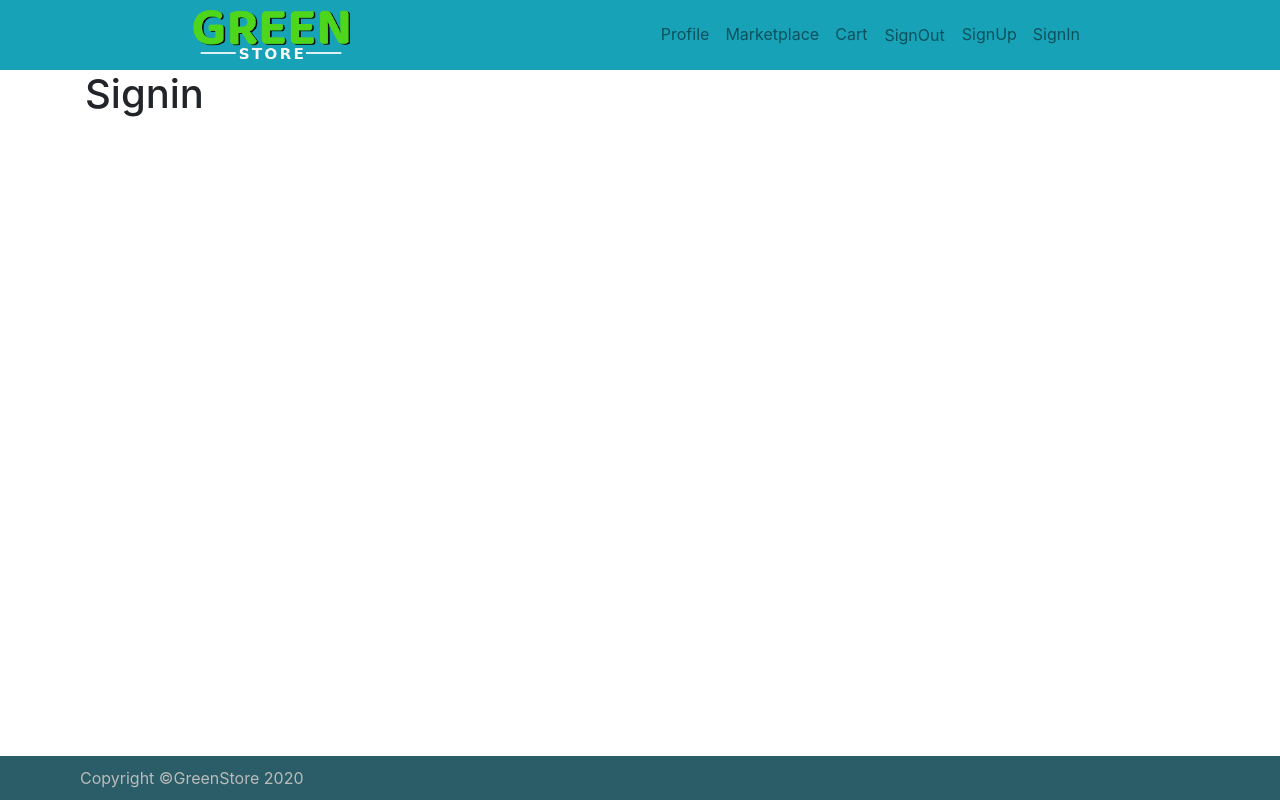
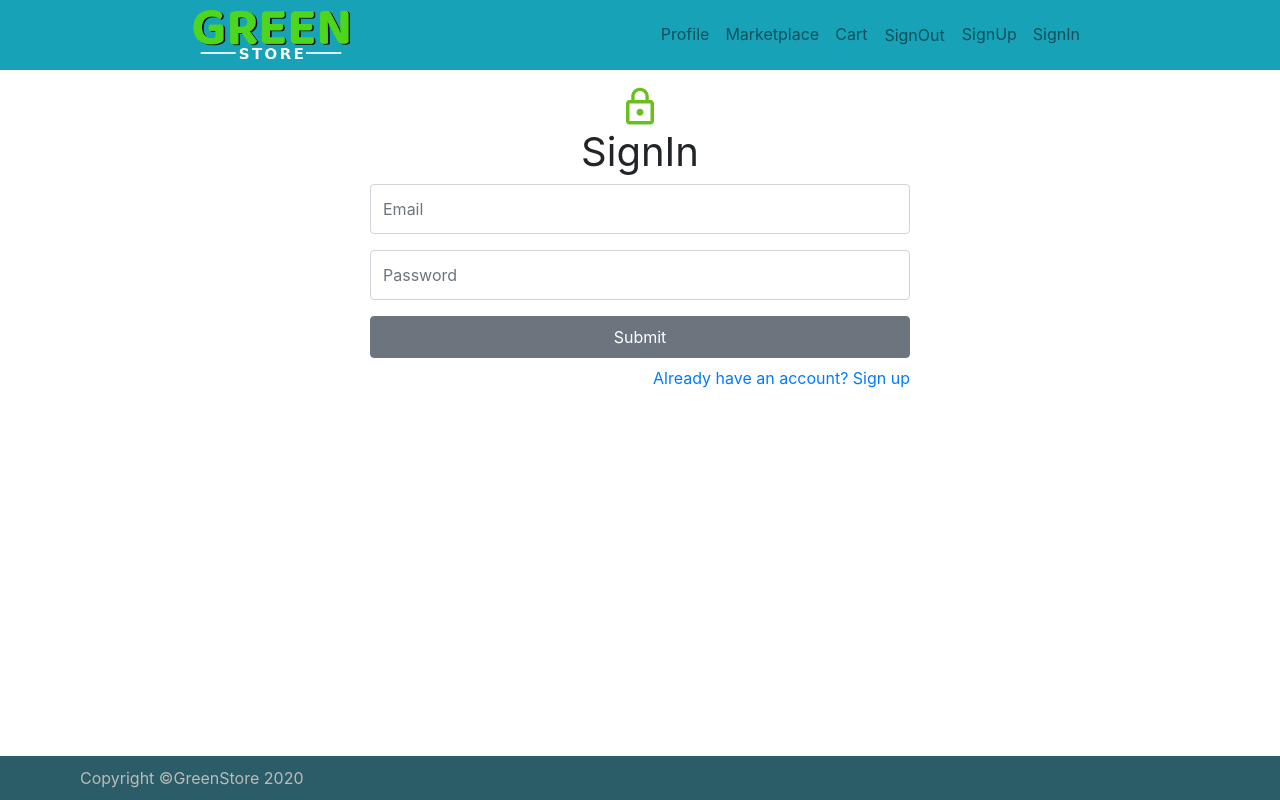
Before and after one commit to rale80/green-store, a React (Create React App) app: page /signin in a window 1280 px wide. Built offline with nearby package versions, Linux system fonts and the light colour scheme.

Commit message:
Create Signin component

```diff
--- a/src/components/auth/Signin.js
+++ b/src/components/auth/Signin.js
@@ -1,9 +1,41 @@
 import React from 'react';
+import { Link } from 'react-router-dom';
+import { Button, Form, FormGroup, Input } from 'reactstrap';
+import { MdLockOutline } from 'react-icons/md';
 
 const Signin = props => {
 	return (
 		<div className="Signin">
-			<h1>Signin</h1>
+			<div className="row">
+				<div className="text-center mt-3 mx-auto col-md-6">
+					<MdLockOutline size={42} color="#69bf1e" />
+					<h1 className="font-weight-normal">SignIn</h1>
+					<Form>
+						<FormGroup>
+							<Input
+								className="py-4"
+								type="email"
+								name="email"
+								placeholder="Email"
+								required
+							/>
+						</FormGroup>
+						<FormGroup>
+							<Input
+								className="py-4"
+								type="password"
+								name="password"
+								placeholder="Password"
+								required
+							/>
+						</FormGroup>
+						<Button className="btn-block py-2">Submit</Button>
+						<Link className="float-right mt-2" to="/signup">
+							Already have an account? Sign up
+						</Link>
+					</Form>
+				</div>
+			</div>
 		</div>
 	);
 };
```
